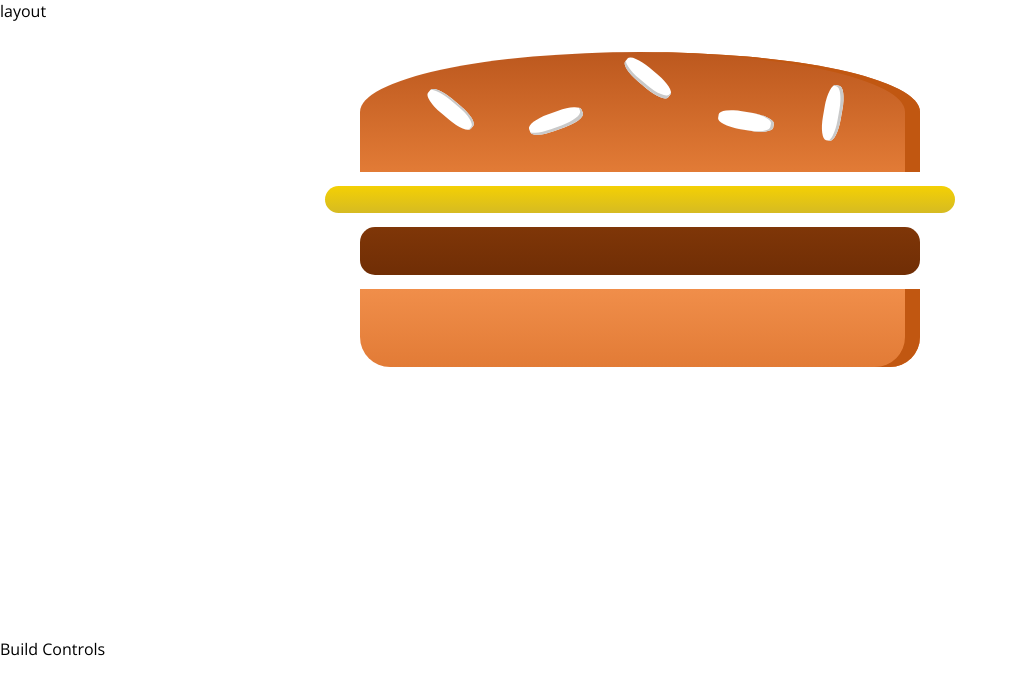
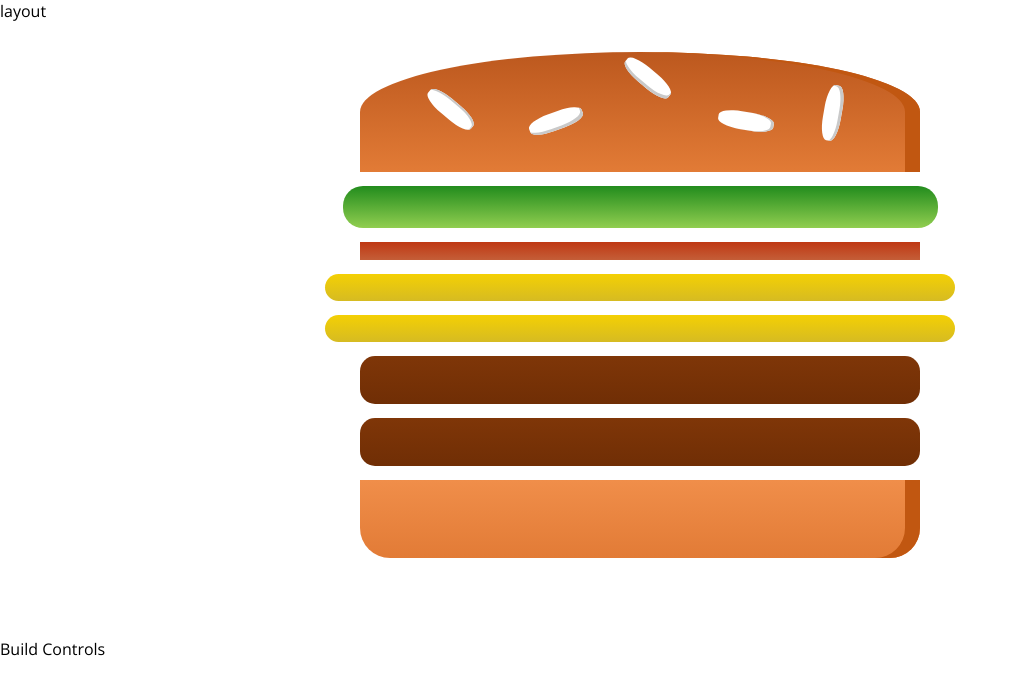
Before and after one commit to SwarnaKishore/react-burger-builder, a React (Create React App) app: page / in a window 1280 px wide. Shown: the top 694 px of the page, without its empty margins (0-1017 px from the left). Built offline with nearby package versions, Linux system fonts and the light colour scheme.

Commit message:
calculate burger ingredient dynamically

```diff
--- a/src/components/Burger/Burger.js
+++ b/src/components/Burger/Burger.js
@@ -3,11 +3,15 @@
 import BurgerIngredient from './BurgerIngredient/BurgerIngredient';
 
 const burger = (props) => {
+    const transformedIngredients = Object.keys( props.ingredients ).map((ingredientKey) => {
+        return [...Array(props.ingredients[ingredientKey])].map((_, i) => {
+          return <BurgerIngredient key={ingredientKey + i} type={ingredientKey} />
+        });
+    });
     return (
         <div className="Burger">
             <BurgerIngredient type="bread-top"></BurgerIngredient>
-            <BurgerIngredient type="cheese"></BurgerIngredient>
-            <BurgerIngredient type="meat"></BurgerIngredient>
+           {transformedIngredients}
             <BurgerIngredient type="bread-bottom"></BurgerIngredient>
         </div>
     );
--- a/src/containers/BurgerBuilder/BurgerBuilder.js
+++ b/src/containers/BurgerBuilder/BurgerBuilder.js
@@ -3,10 +3,22 @@
 import Burger from '../../components/Burger/Burger';
 
 class BurgerBuilder extends Component {
+    // constructor(props) {
+    //     super(props);
+    // }
+
+    state = {
+        ingredients: {
+            salad: 1,
+            bacon: 1,
+            cheese: 2,
+            meat: 2
+        }
+    };
     render() {
         return (
             <Aux>
-                <Burger />
+                <Burger ingredients={this.state.ingredients} />
                 <div>Build Controls</div>
             </Aux>
             );
```
